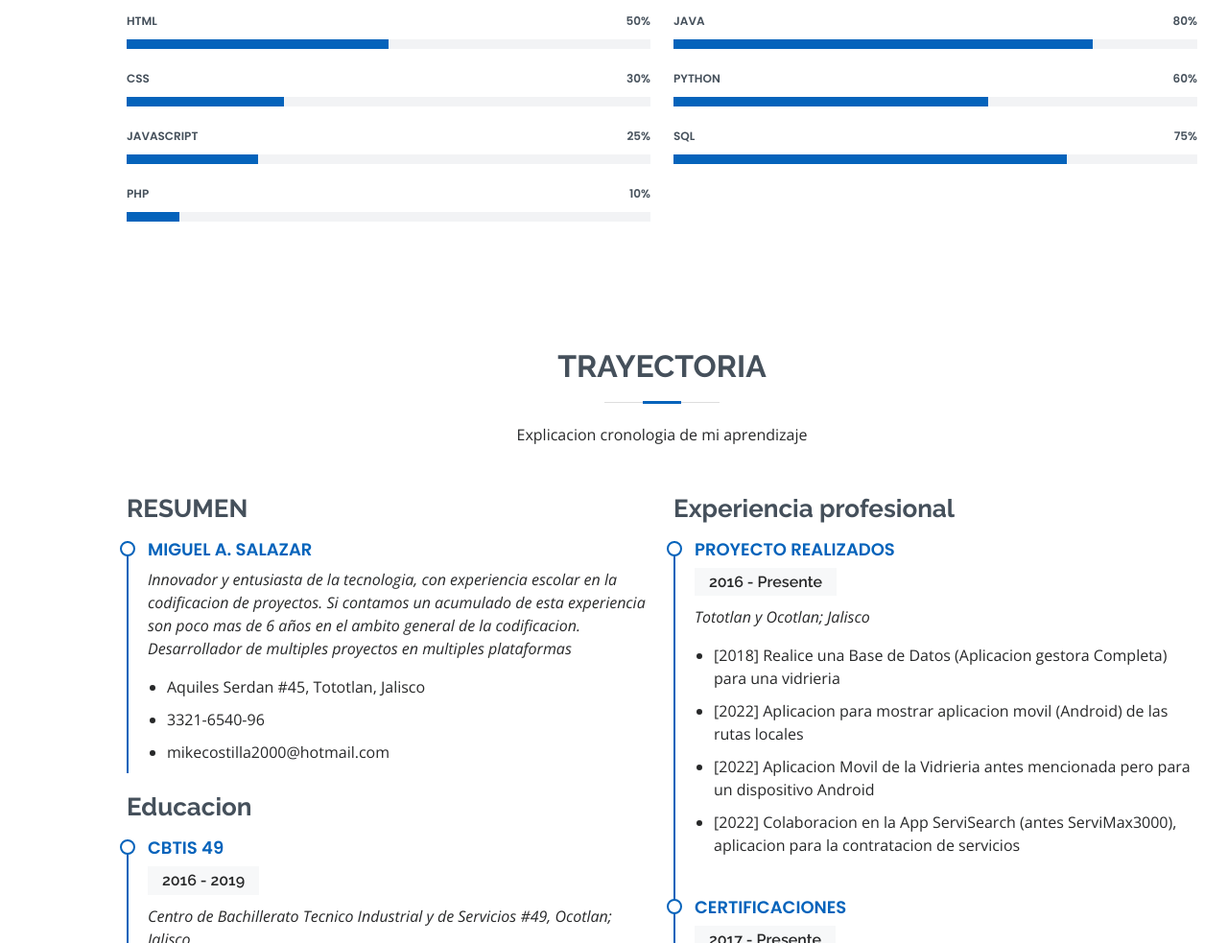
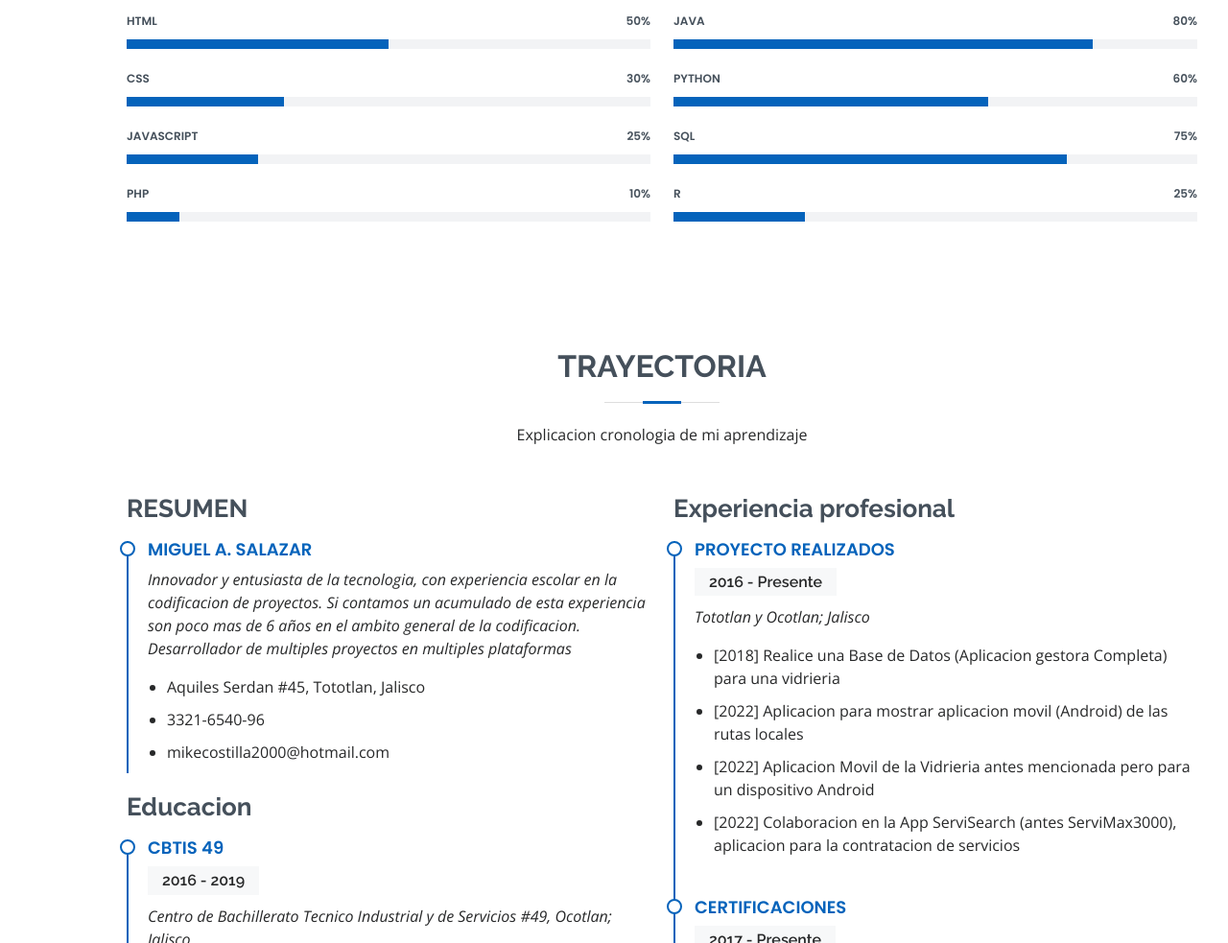
Before and after one commit to SalazarMtzMiguel/Portafolio, a plain HTML site: page index.html in a window 1280 px wide. Shown: the part 2229-3212 px from the top of the page at 96% size. Drawn offline with nearby package versions, Linux system fonts and the light colour scheme.

Commit message:
Cambio a barras

```diff
--- a/index.html
+++ b/index.html
@@ -239,6 +239,13 @@
               <span class="skill">SQL <i class="val">75%</i></span>
               <div class="progress-bar-wrap">
                 <div class="progress-bar" role="progressbar" aria-valuenow="75" aria-valuemin="0" aria-valuemax="100"></div>
+              </div>
+            </div>
+
+            <div class="progress">
+              <span class="skill">R <i class="val">25%</i></span>
+              <div class="progress-bar-wrap">
+                <div class="progress-bar" role="progressbar" aria-valuenow="25" aria-valuemin="0" aria-valuemax="100"></div>
               </div>
             </div>
 
```
